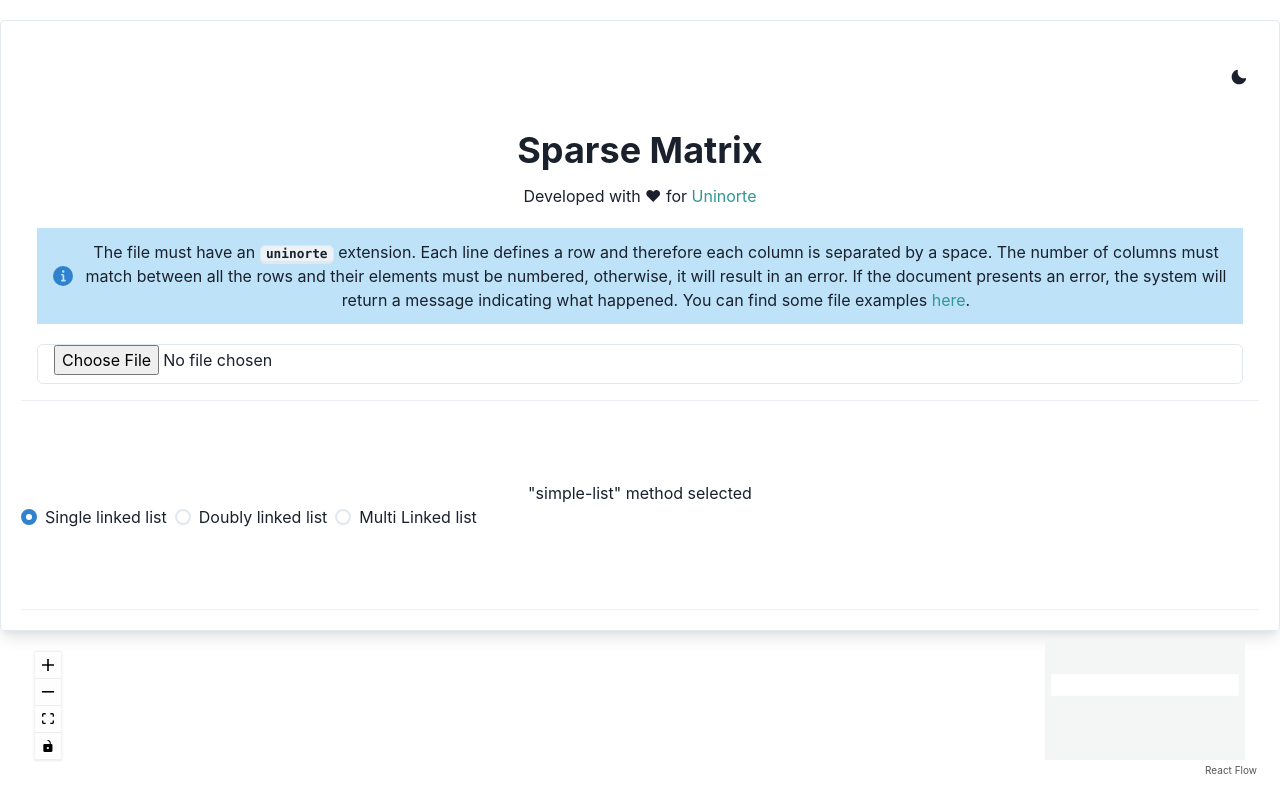
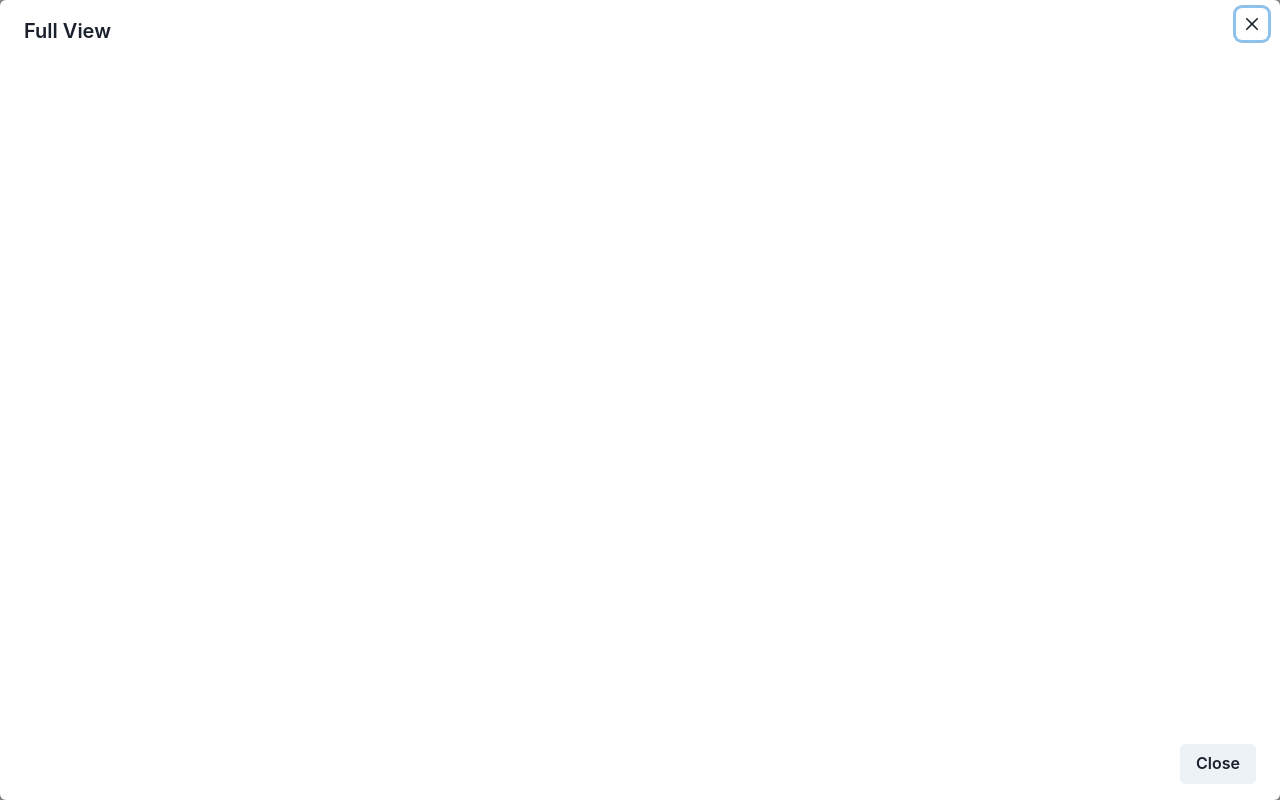
Before and after one commit to davixcky/SparseMatrixVisualizer, a React (Create React App) app: page / in a window 1280 px wide. Both pictures are taken after a click on the button 48 px from the left and 719 px from the top of the page. Built offline with nearby package versions, Linux system fonts and the light colour scheme.

Commit message:
feat: add full graph view

```diff
--- /dev/null
+++ b/src/components/FullGraphTree/FullGraphTree.js
@@ -0,0 +1,32 @@
+import {
+    Button,
+    Modal,
+    ModalBody,
+    ModalCloseButton,
+    ModalContent, ModalFooter,
+    ModalHeader,
+    ModalOverlay,
+} from '@chakra-ui/react';
+import { NodesSection } from '../NodesSection';
+
+const FullGraphTree = ({ onClose, isOpen }) => {
+    return (
+        <>
+            <Modal onClose={onClose} isOpen={isOpen} size='full' >
+                <ModalOverlay />
+                <ModalContent>
+                    <ModalHeader>Full View</ModalHeader>
+                    <ModalCloseButton />
+                    <ModalBody width='100vw' height='100vh'>
+                        <NodesSection />
+                    </ModalBody>
+                    <ModalFooter>
+                        <Button onClick={onClose}>Close</Button>
+                    </ModalFooter>
+                </ModalContent>
+            </Modal>
+        </>
+    );
+};
+
+export { FullGraphTree };
--- /dev/null
+++ b/src/components/FullGraphTree/index.js
@@ -0,0 +1 @@
+export * from './FullGraphTree';
--- a/src/components/NodesSection/NodesSection.js
+++ b/src/components/NodesSection/NodesSection.js
@@ -1,12 +1,14 @@
 import { useSparseMatrixContext } from '../../context/matrixContext';
-import ReactFlow, { Background, Controls, MiniMap } from 'react-flow-renderer';
+import ReactFlow, { Controls, MiniMap } from 'react-flow-renderer';
 import { useEffect, useState } from 'react';
 import { SinglyLinkedListNode, DoublyLinkedListNode, MultiLinkedListNode } from './Nodes';
 import { LIST_TYPE } from '../../services/sparseMatrixService';
+import { FullGraphTree } from '../FullGraphTree';
 
 const NodesSection = () => {
     const { currentList, listMethod } = useSparseMatrixContext();
     const [elements, setElements] = useState([]);
+    const [isOpen, setIsOpen] = useState(false);
 
     useEffect(() => {
         generateTree();
@@ -204,15 +206,26 @@ const NodesSection = () => {
         reactFlowInstance.fitView();
     };
 
+    const onClose = () => {
+        setIsOpen(false);
+    };
+
+    const onFullView = () => {
+        setIsOpen((prev) => !prev);
+    };
+
     return (
-        <ReactFlow elements={elements} onLoad={onLoad} nodeTypes={nodeTypes}>
-            <MiniMap
-                nodeColor={'red'}
-                nodeStrokeWidth={3}
-            />
-            <Controls />
+        <>
+            <ReactFlow elements={elements} onLoad={onLoad} nodeTypes={nodeTypes}>
+                <MiniMap
+                    nodeColor={'red'}
+                    nodeStrokeWidth={3}
+                />
+                <Controls onFitView={onFullView} />
+            </ReactFlow>
+            <FullGraphTree onClose={onClose} isOpen={isOpen} />
+        </>
 
-        </ReactFlow>
     );
 };
 
```
Also changed, not shown: src/App.js (+11 -1 lines).
